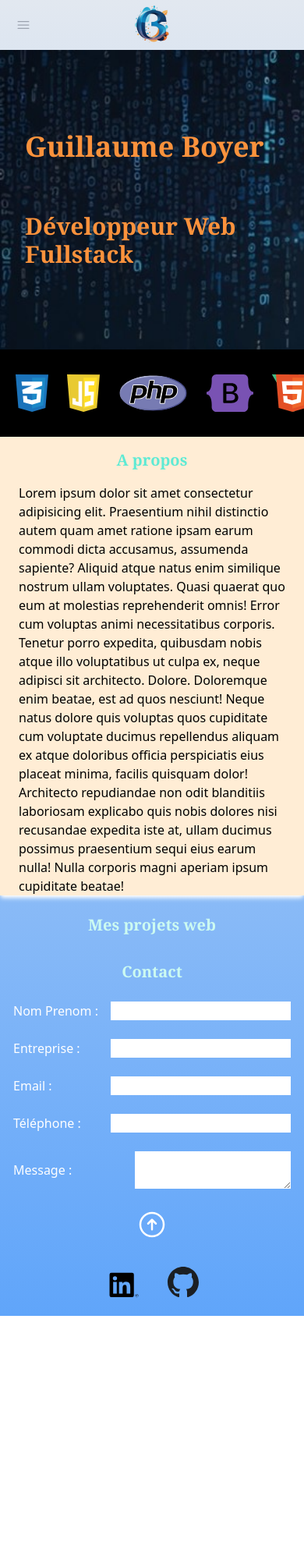
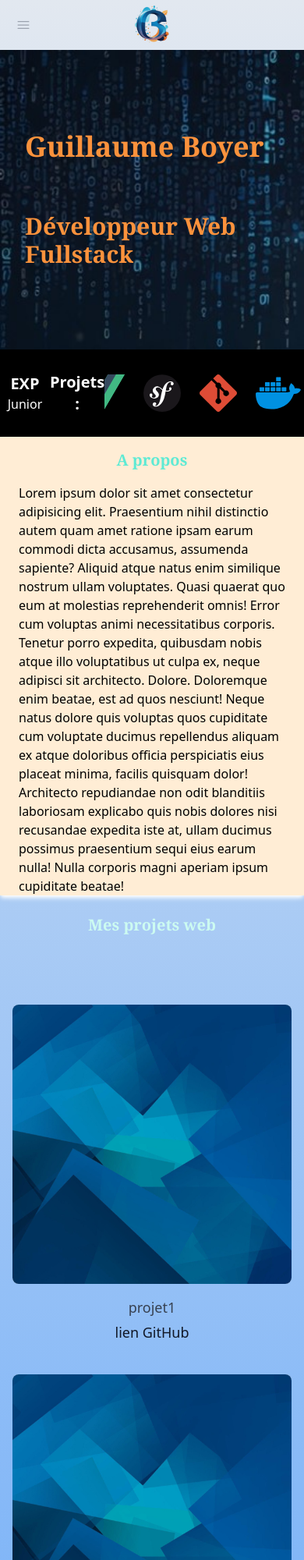
Before and after one commit to Guiboy974/portfolio, a plain HTML site: page index.html in a window 390 px wide. Shown: the top 2000 px of the page at 78% size. Before the commit the page ends 1687 px from the top, so only its background shows below. Drawn offline with nearby package versions, Linux system fonts and the light colour scheme.

Commit message:
add js and jspn

```diff
--- a/index.html
+++ b/index.html
@@ -5,8 +5,9 @@
   <meta charset="UTF-8">
   <meta name="viewport" content="width=device-width, initial-scale=1.0">
   <meta name="description" content="portfolio d'un développeur web et web mobile de Guillaume Boyer">
+  <script src="https://cdn.tailwindcss.com"></script>
   <link rel="stylesheet" href="styles.css">
-  <script src="https://cdn.tailwindcss.com"></script>
+  <script type="module" src="main.js"></script>
   <title>Portfolio Guillaume Boyer</title>
 </head>
 
@@ -44,7 +45,8 @@
           </div>
           <div class="flex flex-1 items-center justify-center sm:justify-start">
             <div class="block w-20">
-              <img src="/images/AlbedoBase_XL_Graphics_design_logo_with_blue_tons_and_transpar_1-removebg-preview.png" alt="logo Guillaume Boyer">
+              <img src="/images/AlbedoBase_XL_Graphics_design_logo_with_blue_tons_and_transpar_1-removebg-preview.png"
+                alt="logo Guillaume Boyer">
             </div>
             <div class="hidden sm:ml-6 sm:block">
               <div class="flex space-x-4">
@@ -93,8 +95,16 @@
       </div>
     </div>
   </header>
-  <section class="bg-black scroll flex" style="--t:20s">
-    <div class="flex py-6 items-center gap-x-4 md:gap-x-8 z-0">
+  <section class="bg-black flex" style="--t:10s">
+    <div class="w-1/4 flex flex-col text-center justify-center">
+      <h2 class="font-bold text-xl">EXP</h2>
+      <p>Junior</p>
+    </div>
+    <div class="w-1/4 flex flex-col text-center justify-center">
+      <h2 class="font-bold text-xl">Projets : <span id="projects"></span></h2>
+    </div>
+    <div class="scroll flex" style="--t:20s">
+      <div class="flex justify-end py-6 items-center gap-x-4 md:gap-x-8 z-0">
         <img class="max-h-12 w-auto mx-1 object-contain" src="/images/techno/html-1.svg" alt="html">
         <img class="max-h-12 w-auto mx-1 object-contain" src="/images/techno/css-3.svg" alt="css">
         <img class="max-h-12 w-auto mx-1 object-contain" src="/images/techno/javascript-1.svg" alt="js">
@@ -105,7 +115,7 @@
         <img class="max-h-12 w-auto mx-1 object-contain" src="/images/techno/git-icon.svg" alt="git">
         <img class="max-h-16 w-auto mx-1 object-contain" src="/images/techno/docker-4.svg" alt="docker">
       </div>
-    <div class="flex py-6 items-center gap-x-4 md:gap-x-8 z-0">
+      <!-- <div class="flex justify-end py-6 items-center gap-x-4 md:gap-x-8 z-0">
         <img class="max-h-12 w-auto mx-1 object-contain" src="/images/techno/html-1.svg" alt="html">
         <img class="max-h-12 w-auto mx-1 object-contain" src="/images/techno/css-3.svg" alt="css">
         <img class="max-h-12 w-auto mx-1 object-contain" src="/images/techno/javascript-1.svg" alt="js">
@@ -116,6 +126,8 @@
         <img class="max-h-12 w-auto mx-1 object-contain" src="/images/techno/git-icon.svg" alt="git">
         <img class="max-h-16 w-auto mx-1 object-contain" src="/images/techno/docker-4.svg" alt="docker">
       </div>
+    </div> -->
+
   </section>
   <main>
     <section class="md:pb-8 bg-orange-100 shadow-md shadow-white">
@@ -139,13 +151,12 @@
     </section>
 
     <section>
-      <h3 id="projects"
-        class="text-xl font-semibold m-2 p-4 font-serif flex justify-center text-teal-100 hover:underline underline-offset-4 hover:font-bold hover:text-teal-200">
+      <h3 class="text-xl font-semibold m-2 p-4 font-serif flex justify-center text-teal-100 hover:underline underline-offset-4 hover:font-bold hover:text-teal-200">
         Mes projets web</h3>
-      <article>
+      <article class="mx-auto max-w-2xl px-4 py-16 sm:px-6 sm:py-24 lg:max-w-7xl lg:px-8" id="projects">
 
-
-
+          <div class="projectElement grid grid-cols-1 gap-x-6 gap-y-10 sm:grid-cols-2 lg:grid-cols-3 xl:grid-cols-4 xl:gap-x-8">
+          </div>
 
       </article>
     </section>
@@ -207,27 +218,4 @@
   </footer>
 </body>
 
-<script>
-  document.addEventListener('DOMContentLoaded', function () {
-    const burgerButton = document.getElementById('burgerButton');
-    const mobileMenu = document.getElementById('mobile-menu');
-    const burgerIcon = document.getElementById('burgerIcon');
-    const closeIcon = document.getElementById('closeIcon');
-
-    burgerButton.addEventListener('click', function () {
-      const isOpen = mobileMenu.classList.contains('hidden');
-
-      if (isOpen) {
-        mobileMenu.classList.remove('hidden'); // Affiche le menu
-        burgerIcon.classList.add('hidden'); // Cache l'icône burger
-        closeIcon.classList.remove('hidden'); // Affiche l'icône de fermeture
-      } else {
-        mobileMenu.classList.add('hidden'); // Cache le menu
-        burgerIcon.classList.remove('hidden'); // Affiche l'icône burger
-        closeIcon.classList.add('hidden'); // Cache l'icône de fermeture
-      }
-    });
-  });
-</script>
-
 </html>
--- /dev/null
+++ b/main.js
@@ -0,0 +1,53 @@
+document.addEventListener('DOMContentLoaded', function () {
+    const burgerButton = document.getElementById('burgerButton');
+    const mobileMenu = document.getElementById('mobile-menu');
+    const burgerIcon = document.getElementById('burgerIcon');
+    const closeIcon = document.getElementById('closeIcon');
+
+    burgerButton.addEventListener('click', function () {
+      const isOpen = mobileMenu.classList.contains('hidden');
+
+      if (isOpen) {
+        mobileMenu.classList.remove('hidden'); // Affiche le menu
+        burgerIcon.classList.add('hidden'); // Cache l'icône burger
+        closeIcon.classList.remove('hidden'); // Affiche l'icône de fermeture
+      } else {
+        mobileMenu.classList.add('hidden'); // Cache le menu
+        burgerIcon.classList.remove('hidden'); // Affiche l'icône burger
+        closeIcon.classList.add('hidden'); // Cache l'icône de fermeture
+      }
+    });
+  });
+
+const response = await fetch("projects.json");
+const projects = await response.json();
+
+const artProjet = document.getElementById("projects");
+const projectElement = document.getElementsByClassName("projectElement")[0];
+
+for (let i = 0; i < projects.length; i++) {
+    const projets = projects[i];
+
+    const artElement = document.createElement("article")
+    artElement.classList.add("group","grid")
+
+    const imgProject = document.createElement("img");
+    imgProject.classList.add("aspect-square", "w-full", "rounded-lg", "bg-gray-200", "object-cover", "group-hover:opacity-75", "xl:aspect-[7/8]");
+    imgProject.setAttribute("src", projets.img);
+    imgProject.setAttribute("alt", projets.title);
+
+    const titleProject = document.createElement("h3");
+    titleProject.classList.add("mt-4", "text-center", "self-center", "text-lg", "font-medium", "text-gray-700");
+    titleProject.textContent = projets.title;
+
+    const githubProject = document.createElement("a");
+    githubProject.classList.add("mt-1", "text-center", "text-lg", "text-gray-900", "justify-self-center");
+    githubProject.textContent = "lien GitHub";
+    githubProject.setAttribute("href", projets.link)
+
+    projectElement.appendChild(artElement);
+    artElement.appendChild(imgProject);
+    artElement.appendChild(titleProject);
+    artElement.appendChild(githubProject);
+
+}
--- /dev/null
+++ b/projects.json
@@ -0,0 +1,12 @@
+[
+        {
+            "img": "./images/4085078.jpg",
+            "title": "projet1",
+            "link": "https://github.com/Guiboy974"
+        },
+        {
+            "img": "./images/4085078.jpg",
+            "title": "projet2",
+            "link": "https://github.com/Guiboy974"
+        }
+]
--- a/styles.css
+++ b/styles.css
@@ -5,38 +5,45 @@
 .scroll {
     overflow: hidden;
     width: 100%;
+    /* mask-image: linear-gradient(
+        to right,
+        transparent,
+        black 10% 90%,
+        transparent
+    ); */
+
 }
 
 .scroll div {
     white-space: nowrap;
     will-change: transform;
-    animation: animate var(--t) linear infinite;
-    /* animation-delay: calc(var(--t) * -1); */
+    /* animation: animate var(--t) linear infinite; */
+}
+
+/* .scroll div:nth-child(2) {
+    white-space: nowrap;
+    will-change: transform;
+    animation: animate2 var(--t) linear infinite;
 }
 @keyframes animate {
     0% {
-        transform: translateX(0);
+        transform: translateX(0%);
     }
     100% {
         transform: translateX(-100%);
     }
-}
-
-.scroll div:nth-child(2){
-    animation: animate2 var(--t) linear infinite;
-    /* animation-delay: calc(var(--t) / -2); */
 }
 @keyframes animate2 {
     0% {
         transform: translateX(100%);
     }
     100% {
-        transform: translateX(0);
+        transform: translateX(0%);
     }
 }
 
 .scroll:hover > div {
     animation-play-state: paused;
-}
+} */
 
 /* clear both? */
```
Lines whose indentation alone changed are shown as unchanged.
